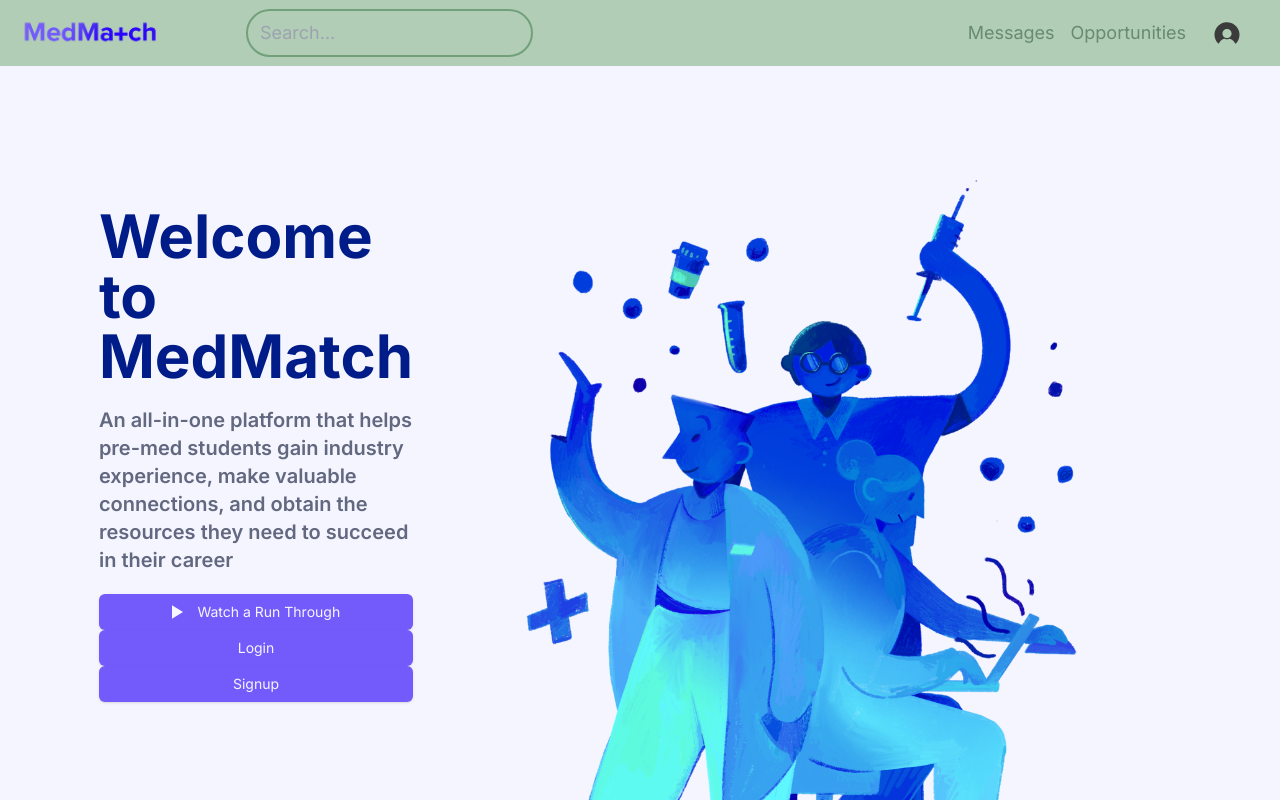
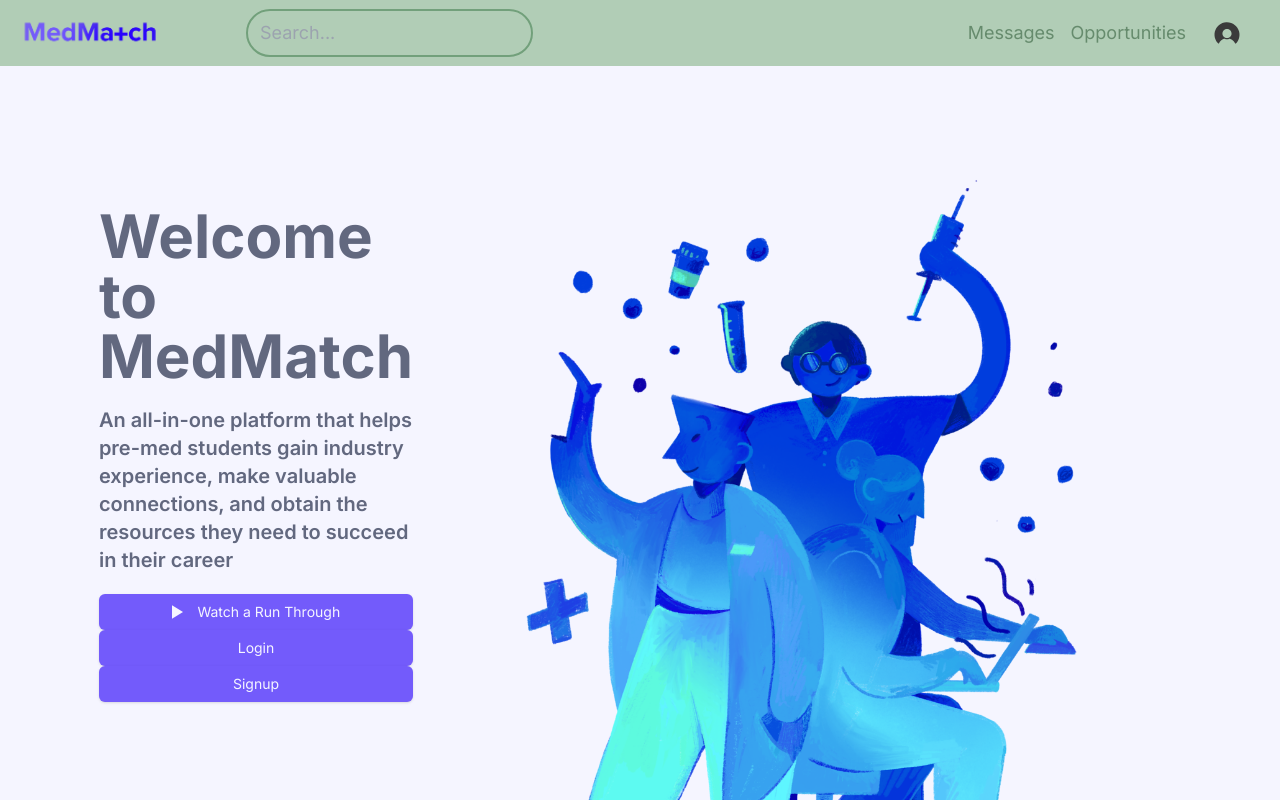
Before and after one commit to naasanov/medmatch, a Next.js app in the folder client/: page / in a window 1280 px wide. Shown: the top 800 px of the page. Built offline with nearby package versions, Linux system fonts and the light colour scheme.

Commit message:
got rid of accentDarkBllue since its no longer needed

```diff
--- a/client/tailwind.config.ts
+++ b/client/tailwind.config.ts
@@ -15,7 +15,6 @@ export default {
 				white: 'hsl(var(--background-white))',
 			},
   			foreground: 'hsl(var(--foreground))',
-  			accentDarkBlue: '#001c88', //confused on what this is for
   			card: {
   				DEFAULT: 'hsl(var(--card))',
   				foreground: 'hsl(var(--card-foreground))'
```
